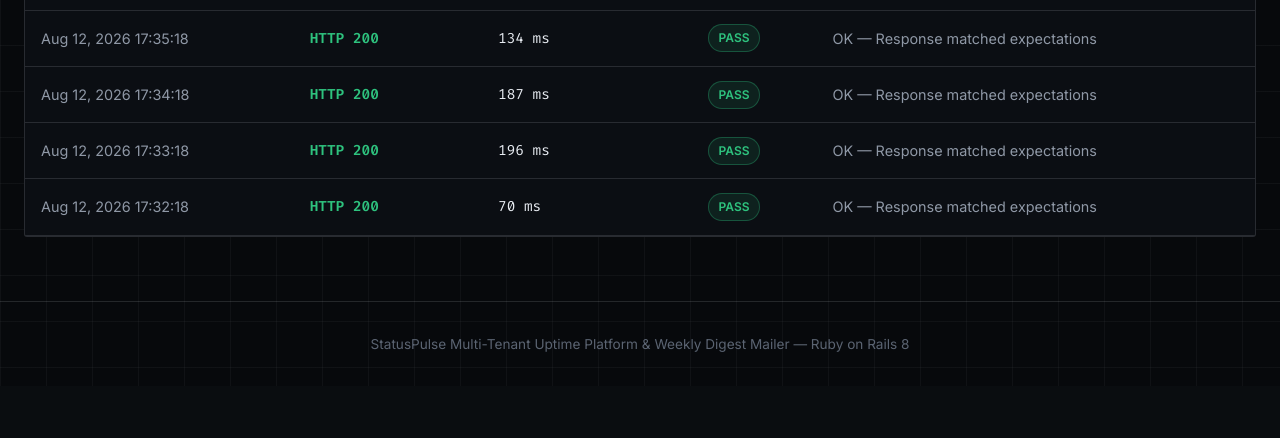
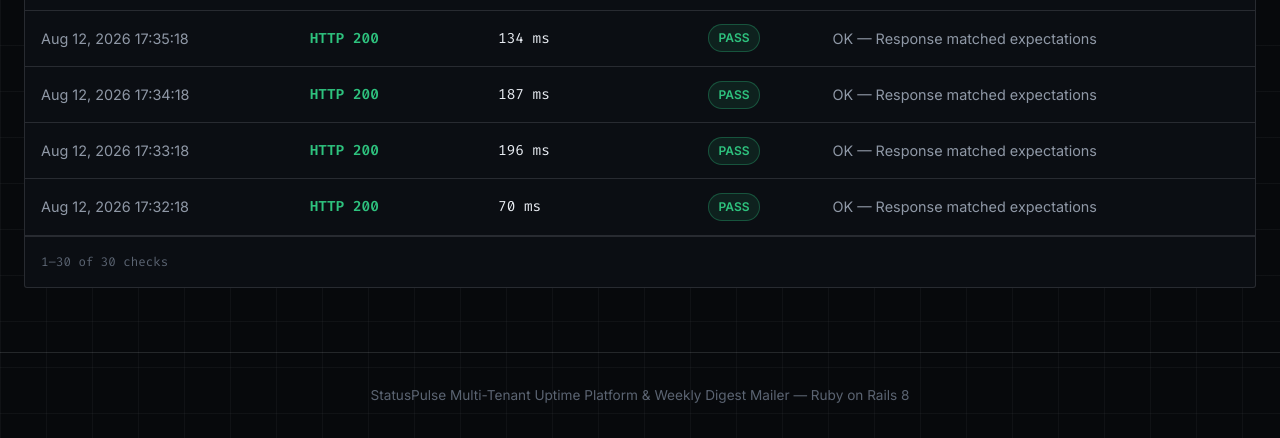
Before and after one commit to craigderington/statuspulse, a Rails app: page /services/1 in a window 1280 px wide. Shown: the part 2209-2647 px from the top of the page. Before the commit the page ends 2577 px from the top, so only its background shows below. Run offline with Rails 7, Linux system fonts and the light colour scheme; a user stored in the database is signed in; data comes from the database, SQL or seed files in the repository; some libraries are stand-ins or nearby versions.

Commit message:
fix: paginate check history instead of silently truncating it
The service page rendered check_logs.recent.limit(50) with nothing to indicate
that anything older existed. A service checked every 60s produces 1,440 rows a
day, so the page showed roughly the last fifty minutes and quietly hid the rest
- exactly the data you want when reconstructing an incident.

Pagination is hand-rolled rather than adding a gem: it is one list, and a new
dependency would mean regenerating a Bundler 4 lockfile in the same week the
build started depending on it. Labels read Newer/Older rather than
Previous/Next, since the list is reverse-chronological and direction in time is
what is being navigated. An out-of-range page clamps to the last page instead
of erroring, so a stale link still lands somewhere useful.

Adds a (service_id, created_at) index and drops the service_id-only index it
supersedes. Every read of this table is 'one service, newest first' - the
paginated list, history_bars, uptime_percentage, average_response_time - and
the old index made Postgres fetch every row for the service and sort it.

Also clears Rails.cache between tests. Rate limit counters live there, and with
:memory_store shared across a worker process any suite signing the same user in
more than five times a minute began failing with redirects to /login. The
failures surfaced here as broken pagination, which is the wrong thing to go
looking at.

Co-Authored-By: Claude Opus 5 (1M context) <noreply@anthropic.com>

```diff
--- a/app/assets/stylesheets/application.css
+++ b/app/assets/stylesheets/application.css
@@ -682,3 +682,35 @@ input[type="checkbox"] {
   vertical-align: -2px;
   margin-right: 0.35rem;
 }
+
+/* Pager for the check history. Labels read "Newer"/"Older" rather than
+   "Previous"/"Next": the list is reverse-chronological, and direction in time
+   is what the reader is actually navigating. */
+.pager {
+  display: flex;
+  align-items: center;
+  justify-content: space-between;
+  flex-wrap: wrap;
+  gap: 1rem;
+  padding: 1rem;
+  border-top: 1px solid var(--border-color);
+}
+
+.pager__count,
+.pager__position {
+  font-family: var(--font-data);
+  font-size: 0.78rem;
+  color: var(--text-muted);
+  font-variant-numeric: tabular-nums;
+}
+
+.pager__controls {
+  display: flex;
+  align-items: center;
+  gap: 0.75rem;
+}
+
+.pager__disabled {
+  opacity: 0.35;
+  pointer-events: none;
+}
--- a/app/controllers/services_controller.rb
+++ b/app/controllers/services_controller.rb
@@ -5,8 +5,19 @@ class ServicesController < ApplicationController
     @services = scope_services.ordered
   end
 
+  CHECKS_PER_PAGE = 50
+
   def show
-    @check_logs = @service.check_logs.recent.limit(50)
+    scope = @service.check_logs.recent
+
+    @checks_total = scope.count
+    @checks_pages = [ (@checks_total / CHECKS_PER_PAGE.to_f).ceil, 1 ].max
+    # Clamp rather than 404: a stale link to page 90 after a purge should land
+    # on the last page, not an error.
+    @checks_page = params[:page].to_i.clamp(1, @checks_pages)
+
+    @checks_offset = (@checks_page - 1) * CHECKS_PER_PAGE
+    @check_logs = scope.offset(@checks_offset).limit(CHECKS_PER_PAGE)
   end
 
   def new
--- a/app/views/services/show.html.erb
+++ b/app/views/services/show.html.erb
@@ -142,4 +142,33 @@
       <% end %>
     </tbody>
   </table>
+
+  <% if @checks_total.positive? %>
+    <nav class="pager" aria-label="Check history pages">
+      <p class="pager__count">
+        <%# Say the range and the total: the old page showed 50 rows with no
+            indication that any others existed. %>
+        <%= number_with_delimiter(@checks_offset + 1) %>–<%= number_with_delimiter(@checks_offset + @check_logs.size) %>
+        of <%= number_with_delimiter(@checks_total) %> checks
+      </p>
+
+      <% if @checks_pages > 1 %>
+        <div class="pager__controls">
+          <% if @checks_page > 1 %>
+            <%= link_to "Newer", service_path(@service, page: @checks_page - 1), class: "btn btn-secondary btn-sm", rel: "prev" %>
+          <% else %>
+            <span class="btn btn-secondary btn-sm pager__disabled" aria-disabled="true">Newer</span>
+          <% end %>
+
+          <span class="pager__position">Page <%= @checks_page %> of <%= number_with_delimiter(@checks_pages) %></span>
+
+          <% if @checks_page < @checks_pages %>
+            <%= link_to "Older", service_path(@service, page: @checks_page + 1), class: "btn btn-secondary btn-sm", rel: "next" %>
+          <% else %>
+            <span class="btn btn-secondary btn-sm pager__disabled" aria-disabled="true">Older</span>
+          <% end %>
+        </div>
+      <% end %>
+    </nav>
+  <% end %>
 </div>
```
Also changed, not shown: db/migrate/20260812185611_add_service_created_at_index_to_check_logs.rb (added, +13 -0 lines), test/controllers/check_log_pagination_test.rb (added, +106 -0 lines), test/test_helper.rb (+7 -0 lines), db/schema.rb.
